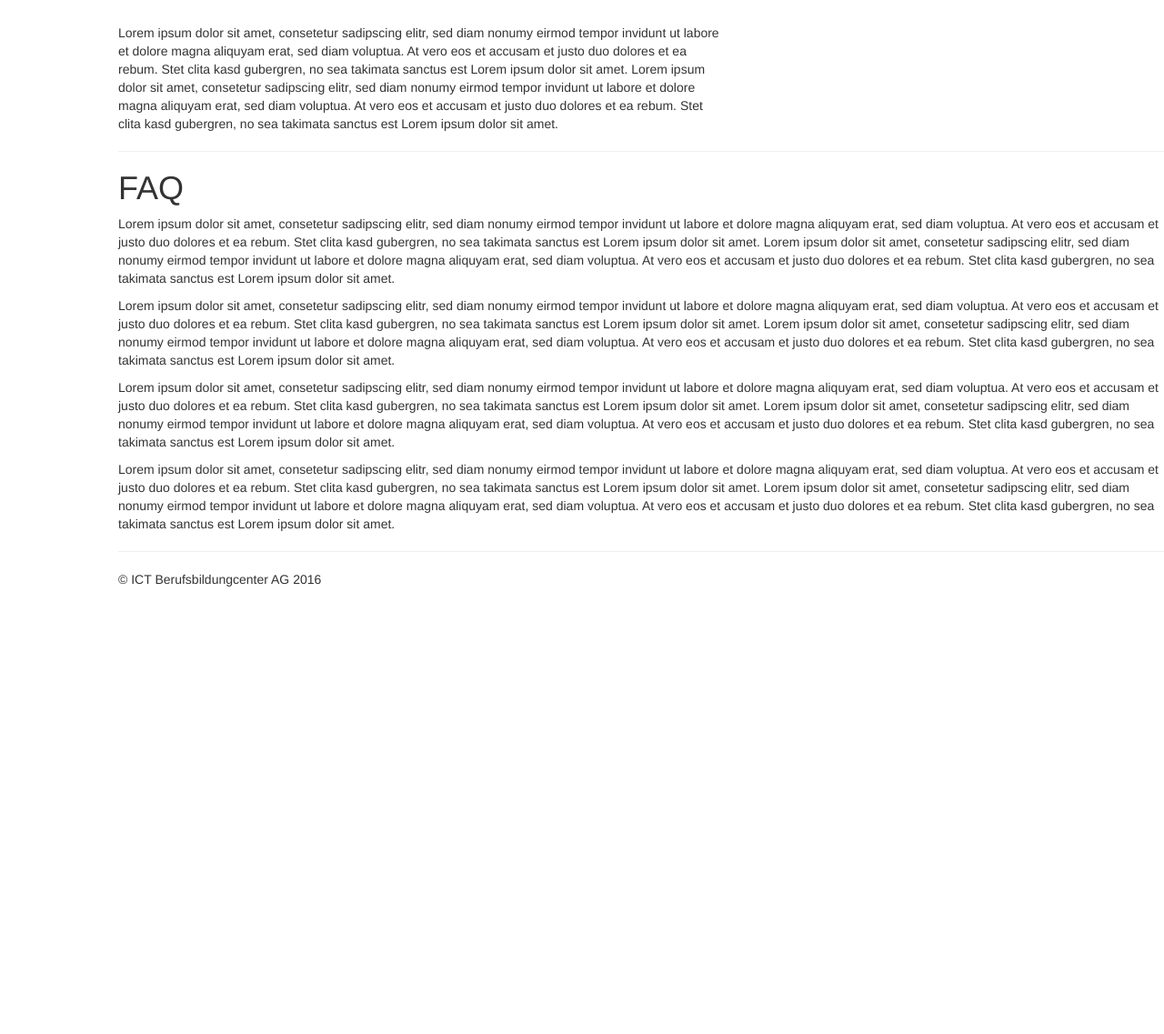
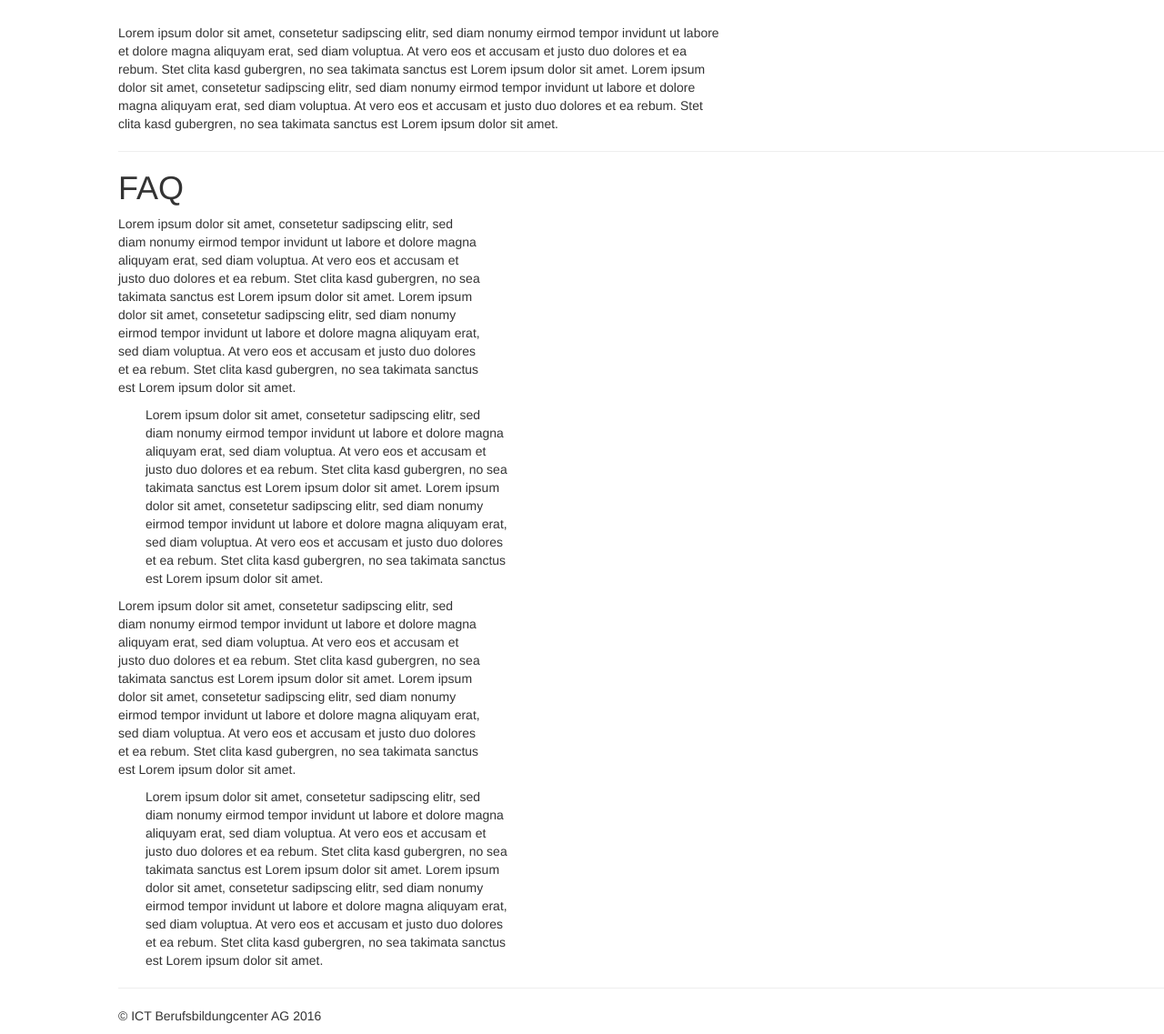
Before and after one commit to keahnignen/Definition-of-Dank, a PHP site: page / in a window 1280 px wide. Shown: the part 620-1757 px from the top of the page at 91% size. Before the commit the page ends 1265 px from the top, so only its background shows below. Run offline with PHP 8.4, Linux system fonts and the light colour scheme; some libraries are stand-ins or nearby versions.

Commit message:
du bisch e hueresohn
dini fetti mueter, üts nacht und dini schwöster

```diff
--- a/public/css/style.css
+++ b/public/css/style.css
@@ -269,17 +269,23 @@ li { list-style-type:none;}
 
 .wit{
 
-	float: left
+	float: left;
+	width:400px;
+
 }
 
 .wit2{
-
+	width:400px;
+	margin-left: 30px;
 }
 
 .wit3{
+	float: left;
+	width:400px;
 
 }
 
 .wit4{
-
+	width:400px;
+	margin-left: 30px;
 }
--- a/view/user_index.php
+++ b/view/user_index.php
@@ -4,7 +4,7 @@
 <div class="registerInner">
         <div class="col-md-6 signUp">
             <h3 class="headerSign">Sign Up</h3>
-            <form action="/view/user_area.php" method="get">
+            <form action="/view/create" method="post">
 
 
                 <div class="form-group">
@@ -30,14 +30,12 @@
 
         <div class ="col-md-6">
             <h3 class="headerSign">Sign In</h3>
-            <form action="/user/create" method="post">
+            <form action="/user/login" method="post">
 
                 <div class="form-group">
                     <input class="form-control" type="text" name="username" id="username" placeholder="USERNAME">
                 </div>
 
-            </form>
-            <form action="/user/login" method="post">
                 <div class="form-group">
                     <input class="form-control" type="password" name="password" id="password" placeholder="PASSWORD" value="">
                 </div>
```
